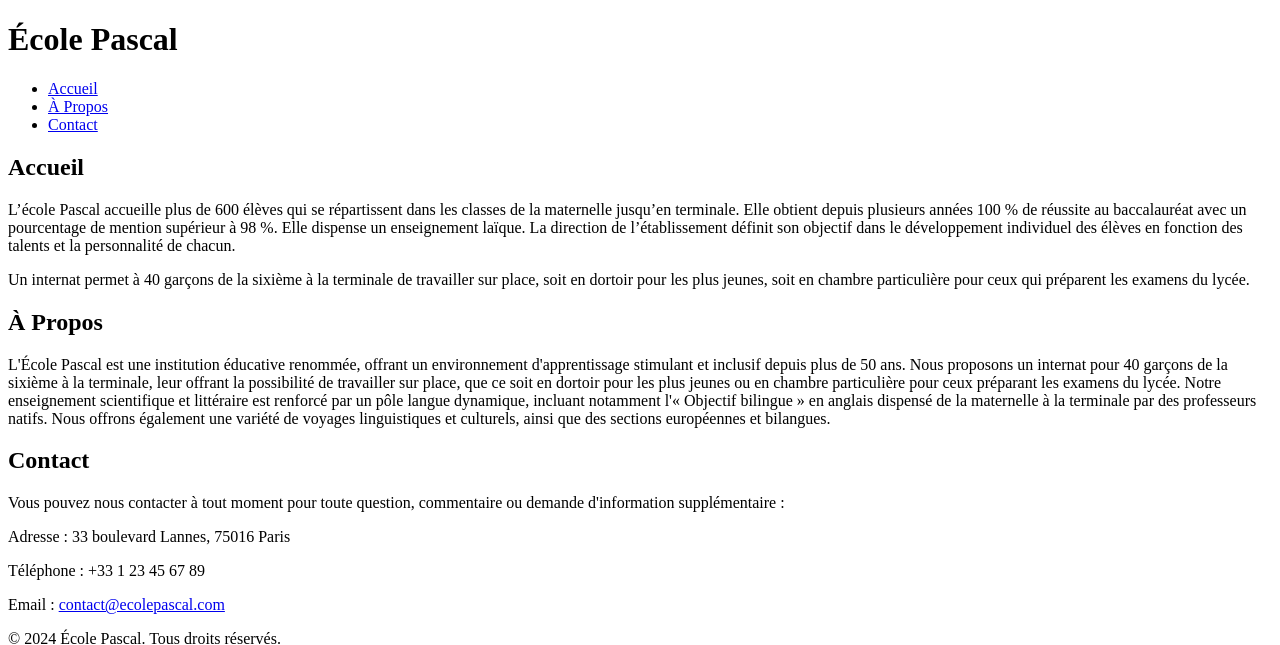
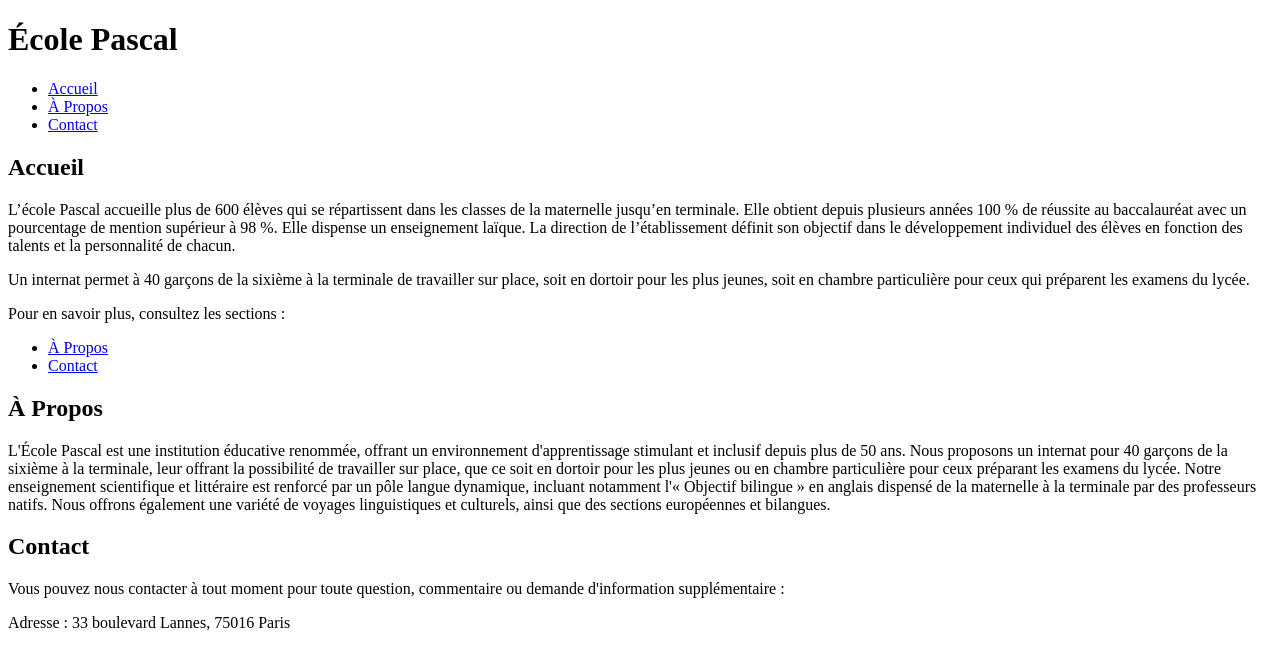
Before and after one commit to clem0608/clem0608, a plain HTML site: page index.html in a window 1280 px wide. Shown: the top 645 px of the page. Drawn offline with Linux system fonts and the light colour scheme.

Commit message:
Update index.html

```diff
--- a/index.html
+++ b/index.html
@@ -20,6 +20,11 @@
         <h2>Accueil</h2>
         <p>L’école Pascal accueille plus de 600 élèves qui se répartissent dans les classes de la maternelle jusqu’en terminale. Elle obtient depuis plusieurs années 100 % de réussite au baccalauréat avec un pourcentage de mention supérieur à 98 %. Elle dispense un enseignement laïque. La direction de l’établissement définit son objectif dans le développement individuel des élèves en fonction des talents et la personnalité de chacun.</p>
         <p>Un internat permet à 40 garçons de la sixième à la terminale de travailler sur place, soit en dortoir pour les plus jeunes, soit en chambre particulière pour ceux qui préparent les examens du lycée.</p>
+        <p>Pour en savoir plus, consultez les sections :</p>
+        <ul>
+            <li><a href="#apropos">À Propos</a></li>
+            <li><a href="#contact">Contact</a></li>
+        </ul>
     </section>
     <section id="apropos">
         <h2>À Propos</h2>
```
